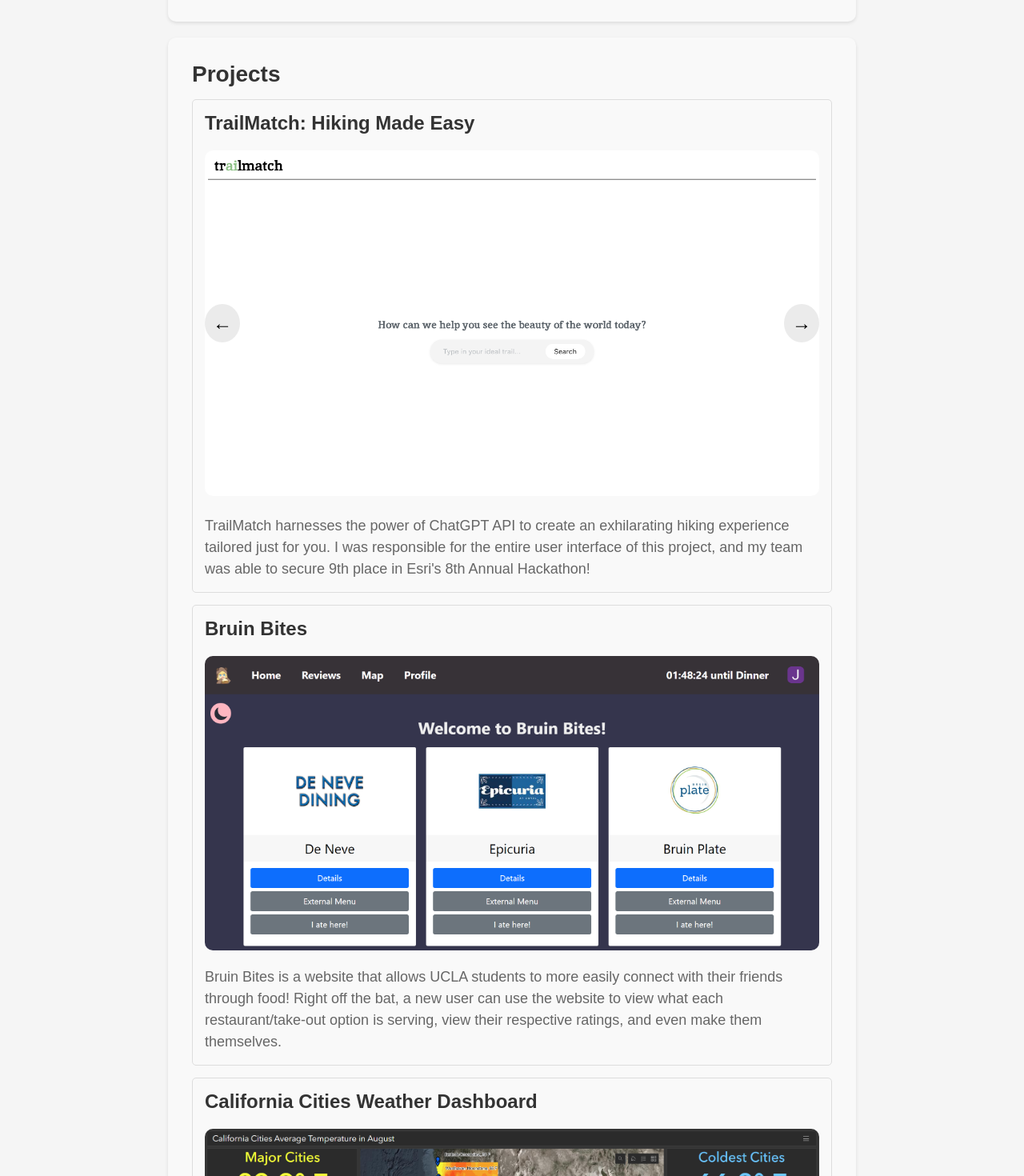
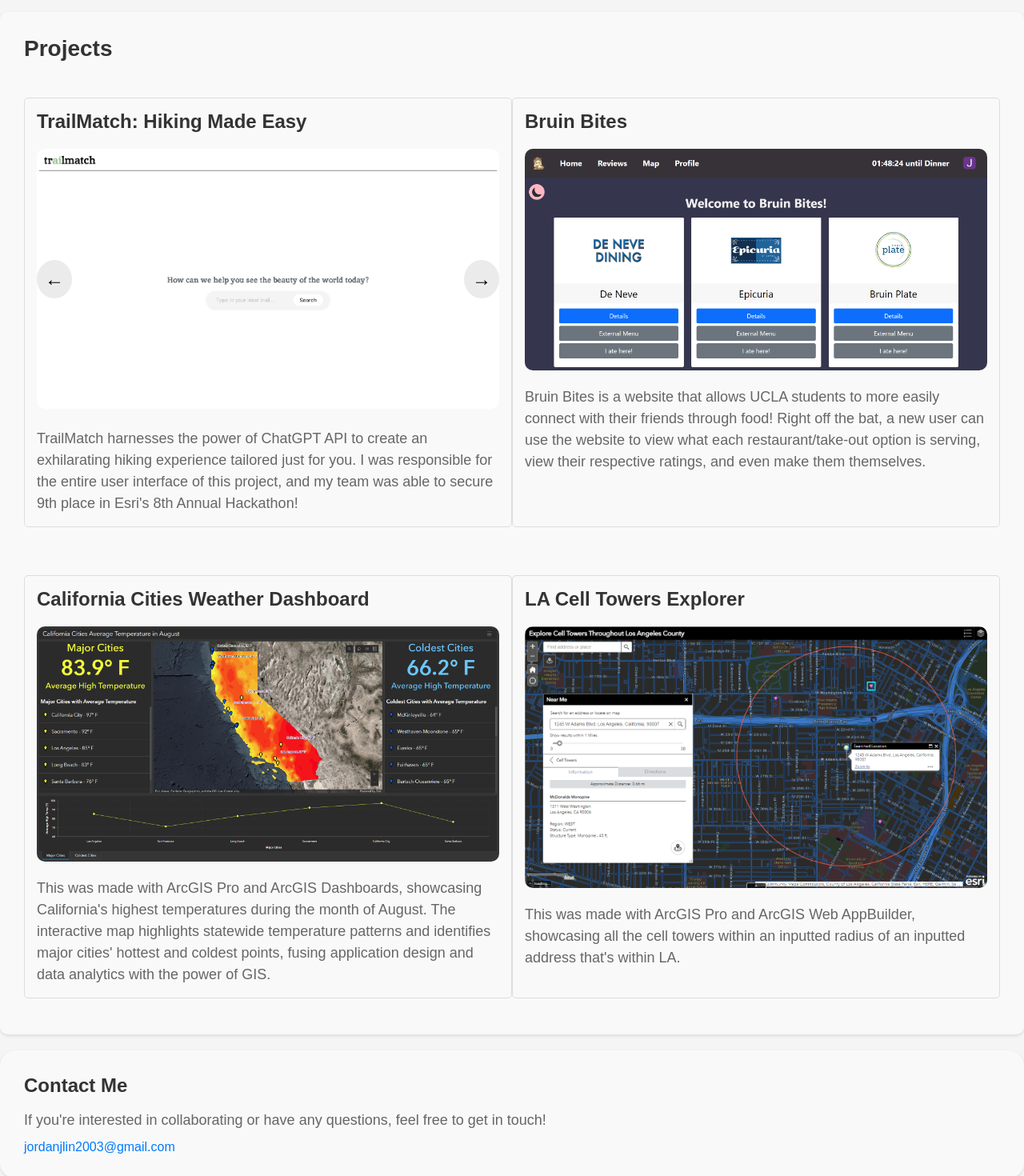
Before and after one commit to jardondaful/portfolio, a React (Create React App) app: page / in a window 1280 px wide. Shown: the part 1060-2530 px from the top of the page at 80% size. Built offline with nearby package versions, Linux system fonts and the light colour scheme.

Commit message:
projects are now side by side like 2 per row

```diff
--- a/package.json
+++ b/package.json
@@ -14,8 +14,8 @@
   },
   "scripts": {
     "start": "react-scripts start",
-    "predeploy" : "npm run build",
-    "deploy" : "gh-pages -d build",
+    "predeploy": "npm run build",
+    "deploy": "gh-pages -d build",
     "build": "react-scripts build",
     "test": "react-scripts test",
     "eject": "react-scripts eject"
--- a/src/App.css
+++ b/src/App.css
@@ -36,7 +36,7 @@ body {
   border-radius: 10px;
   box-shadow: 0 2px 4px rgba(0, 0, 0, 0.1);
   margin: 20px auto;
-  max-width: 800px;
+  max-width: 1600px;
 }
 
 .about-section h2 {
@@ -58,7 +58,7 @@ body {
   border-radius: 10px;
   box-shadow: 0 2px 4px rgba(0, 0, 0, 0.1);
   margin: 20px auto;
-  max-width: 800px;
+  max-width: 1600px;
 }
 
 .projects-section h2 {
@@ -73,7 +73,14 @@ body {
   color: #333;
 }
 
+.project-group {
+  display: flex;
+  justify-content: space-between;
+  margin-top: 30px; /* Adjust margin as needed */
+}
+
 .project {
+  width: calc(50% - 10px); /* Adjust spacing between projects as needed */
   border: 1px solid #ddd;
   padding: 15px;
   margin: 15px 0;
@@ -92,7 +99,6 @@ body {
   margin-top: 20px;
 }
 
-
 /* Corresponding Contact section styles */
 .contact-section {
   background-color: #f9f9f9;
@@ -100,7 +106,7 @@ body {
   border-radius: 20px;
   box-shadow: 0 2px 4px rgba(0, 0, 0, 0.1);
   margin: 20px auto;
-  max-width: 800px;
+  max-width: 1600px;
 }
 
 .contact-section h2 {
@@ -136,34 +142,35 @@ body {
   }
 }
 
+/* Slideshow container styles */
 .slideshow-container {
   position: relative;
 }
 
 .arrow-button {
-  background: rgba(216, 216, 216, 0.5); /* Translucent white circle */
+  background: rgba(216, 216, 216, 0.5);
   border: none;
-  font-size: 24px; /* Bold arrow size */
+  font-size: 24px;
   color: black;
   padding: 10px;
-  border-radius: 50%; /* Makes the button a circle */
+  border-radius: 50%;
   cursor: pointer;
-  position: absolute; /* Absolute positioning to place arrows on the image */
+  position: absolute;
 }
 
 .left-arrow {
-  left: 0; /* Left edge */
-  top: 50%; /* Middle of the container */
-  transform: translateY(-50%); /* Centers the button vertically */
+  left: 0;
+  top: 50%;
+  transform: translateY(-50%);
 }
 
 .right-arrow {
-  right: 0; /* Right edge */
-  top: 50%; /* Middle of the container */
-  transform: translateY(-50%); /* Centers the button vertically */
+  right: 0;
+  top: 50%;
+  transform: translateY(-50%);
 }
 
 .slideshow-container {
-  position: relative; /* Relative positioning to contain the arrow buttons */
-  display: inline-block; /* Wraps the content to fit the image */
+  position: relative;
+  display: inline-block;
 }
--- a/src/App.js
+++ b/src/App.js
@@ -3,28 +3,21 @@ import './App.css';
 import images from './images';
 
 function App() {
-  // Declare state for the slideshow index
   const [trailMatchIndex, setTrailMatchIndex] = useState(0);
-  // Array of TrailMatch images
   const trailMatchImages = [images.trailmatchImage, images.trailMatchCardImage, images.trailMatchMapImage];
 
-  // Function to navigate through slideshow images
   const handleTrailMatchNavigation = (offset) => {
     const newIndex = trailMatchIndex + offset;
-    // Ensure index is within bounds of the images array
     setTrailMatchIndex((newIndex + trailMatchImages.length) % trailMatchImages.length);
-
   };
 
   return (
     <div className="App">
-      {/* Header */}
       <header className="App-header section-fade">
         <h1>Jordan Lin</h1>
         <p>Frontend Web Application Developer</p>
       </header>
 
-      {/* About Section */}
       <section className="about-section section-fade">
         <h2>About Me</h2>
         <p>
@@ -32,40 +25,43 @@ function App() {
         </p>
       </section>
 
-      {/* Projects Section */}
       <section className="projects-section section-fade">
         <h2>Projects</h2>
+        <div className="project-group">
           <div className="project">
             <h3>TrailMatch: Hiking Made Easy</h3>
+            <div className="slideshow-container">
               {/* Slideshow Controls */}
-          <div className="slideshow-container">
               <button className="arrow-button left-arrow" onClick={() => handleTrailMatchNavigation(-1)}>←</button>
               <img src={trailMatchImages[trailMatchIndex]} alt="TrailMatch Project" style={{ width: '100%', display: 'block', margin: '0 auto', borderRadius: '10px' }} />
               <button className="arrow-button right-arrow" onClick={() => handleTrailMatchNavigation(1)}>→</button>
             </div>
             <p>TrailMatch harnesses the power of ChatGPT API to create an exhilarating hiking experience tailored just for you. I was responsible for the entire user interface of this project, and my team was able to secure 9th place in Esri's 8th Annual Hackathon!</p>
           </div>
+
           <div className="project">
             <h3>Bruin Bites</h3>
             <img src={images.BruinBitesImage} alt="BruinBites" style={{ width: '100%', display: 'block', margin: '0 auto', borderRadius: '10px' }}/>
             <p>Bruin Bites is a website that allows UCLA students to more easily connect with their friends through food! Right off the bat,
               a new user can use the website to view what each restaurant/take-out option is serving, view their respective ratings, and even make them themselves.</p>
           </div>
+        </div>
+
+        <div className="project-group">
           <div className="project">
             <h3>California Cities Weather Dashboard</h3>
-          <img src={images.DashboardImage} alt="DasbhoardImage" style={{ width: '100%', display: 'block', margin: '0 auto', borderRadius: '10px' }}/>
-          <p>
-             This was made with ArcGIS Pro and ArcGIS Dashboards, showcasing California's highest temperatures during the month of August. The interactive map highlights statewide temperature patterns and identifies major cities' hottest and coldest points, fusing application design and data analytics with the power of GIS.
-          </p>
+            <img src={images.DashboardImage} alt="DashboardImage" style={{ width: '100%', display: 'block', margin: '0 auto', borderRadius: '10px' }}/>
+            <p>This was made with ArcGIS Pro and ArcGIS Dashboards, showcasing California's highest temperatures during the month of August. The interactive map highlights statewide temperature patterns and identifies major cities' hottest and coldest points, fusing application design and data analytics with the power of GIS.</p>
           </div>
+
           <div className="project">
             <h3>LA Cell Towers Explorer</h3>
             <img src={images.CellTowersImage} alt="CellImage" style={{ width: '100%', display: 'block', margin: '0 auto', borderRadius: '10px' }}/>
-          <p>test</p>
+            <p>This was made with ArcGIS Pro and ArcGIS Web AppBuilder, showcasing all the cell towers within an inputted radius of an inputted address that's within LA.</p>
+          </div>
         </div>
       </section>
 
-      {/* Contact Section */}
       <section className="contact-section section-fade">
         <h2>Contact Me</h2>
         <p>If you're interested in collaborating or have any questions, feel free to get in touch!</p>
```
Also changed, not shown: src/Navbar.js (+6 -15 lines). Lines whose indentation alone changed are shown as unchanged.
